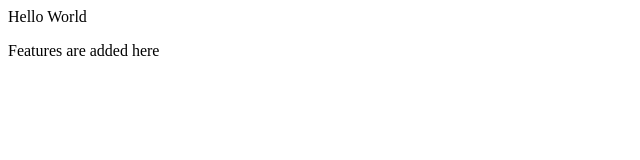
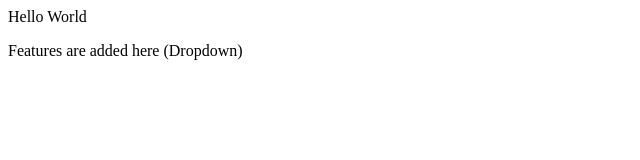
Before and after one commit to suryadeepsinh07/localrepo, a plain HTML site: page index.html in a window 1280 px wide. Shown: the full height of the page, 0-640 px from the left. Drawn offline with Linux system fonts and the light colour scheme.

```diff
--- a/index.html
+++ b/index.html
@@ -1,2 +1,2 @@
 <p>Hello World</p>
-<p>Features are added here</p>
+<p>Features are added here (Dropdown)</p>
```
